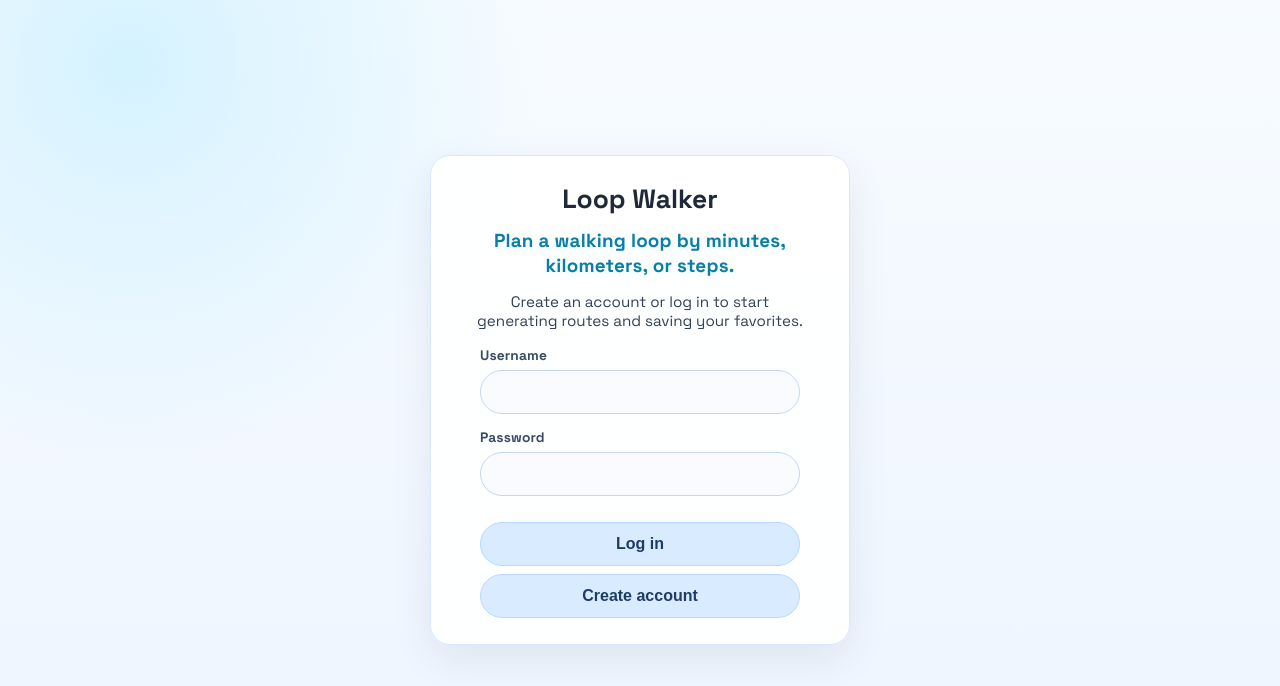
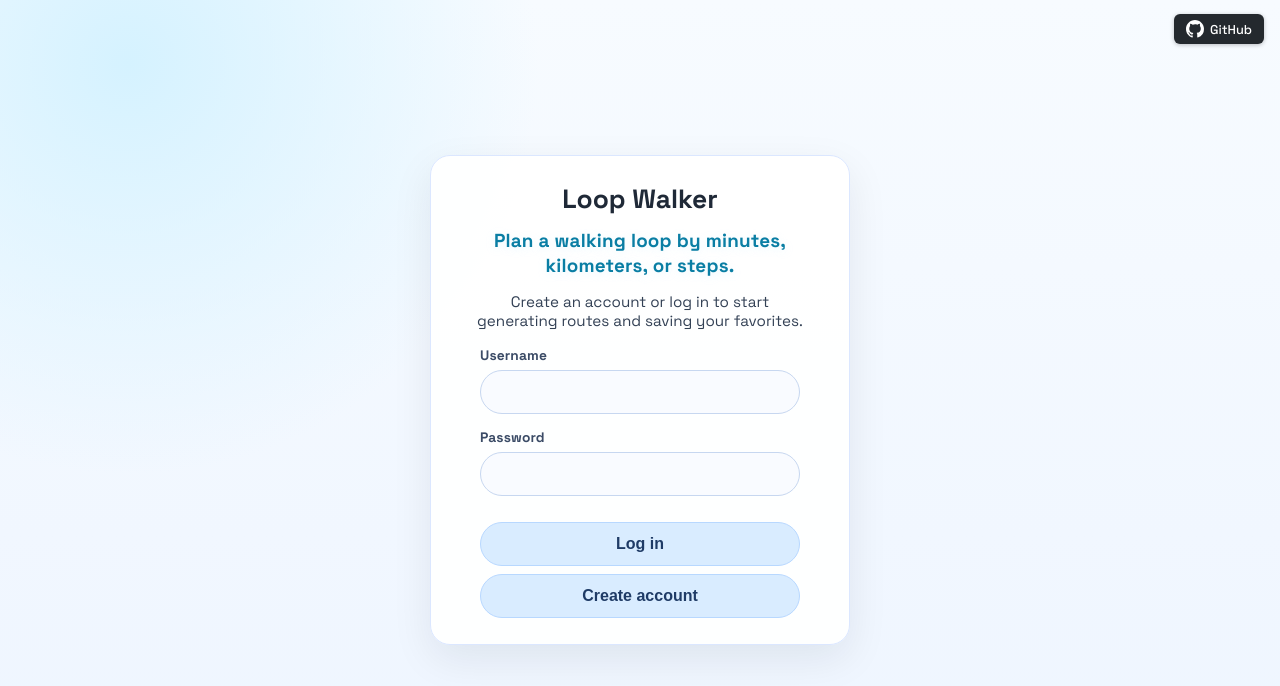
Before and after one commit to mplza/LoopWalker, a plain HTML site: page web/index.html in a window 1280 px wide. Drawn offline with nearby package versions, Linux system fonts and the light colour scheme; files that its build step writes are made by us from their sources; no server answers; files whose address does not match are found by name.

Commit message:
feat: add fixed GitHub badge to top-right corner

```diff
--- a/web/index.html
+++ b/web/index.html
@@ -19,6 +19,10 @@
     <link rel="stylesheet" href="/static/styles.css" />
   </head>
   <body>
+    <a class="gh-badge" href="https://github.com/mplza/LoopWalker" target="_blank" rel="noopener" aria-label="View on GitHub">
+      <svg height="18" viewBox="0 0 16 16" width="18" aria-hidden="true" fill="currentColor"><path d="M8 0C3.58 0 0 3.58 0 8c0 3.54 2.29 6.53 5.47 7.59.4.07.55-.17.55-.38 0-.19-.01-.82-.01-1.49-2.01.37-2.53-.49-2.69-.94-.09-.23-.48-.94-.82-1.13-.28-.15-.68-.52-.01-.53.63-.01 1.08.58 1.23.82.72 1.21 1.87.87 2.33.66.07-.52.28-.87.51-1.07-1.78-.2-3.64-.89-3.64-3.95 0-.87.31-1.59.82-2.15-.08-.2-.36-1.02.08-2.12 0 0 .67-.21 2.2.82a7.65 7.65 0 0 1 2-.27c.68 0 1.36.09 2 .27 1.53-1.04 2.2-.82 2.2-.82.44 1.1.16 1.92.08 2.12.51.56.82 1.27.82 2.15 0 3.07-1.87 3.75-3.65 3.95.29.25.54.73.54 1.48 0 1.07-.01 1.93-.01 2.2 0 .21.15.46.55.38A8.013 8.013 0 0 0 16 8c0-4.42-3.58-8-8-8z"/></svg>
+      GitHub
+    </a>
     <main>
       <section id="welcome-view" class="welcome-view">
         <div class="welcome-card">
--- a/web/styles.css
+++ b/web/styles.css
@@ -17,6 +17,26 @@ body {
   background: radial-gradient(circle at 10% 8%, #d5f2ff 0, transparent 30%),
     linear-gradient(180deg, #f7fbff 0, #eef5ff 100%);
 }
+
+.gh-badge {
+  position: fixed;
+  top: 14px;
+  right: 16px;
+  z-index: 9999;
+  display: flex;
+  align-items: center;
+  gap: 6px;
+  padding: 6px 12px;
+  background: #24292e;
+  color: #fff;
+  font-size: .8rem;
+  font-weight: 500;
+  text-decoration: none;
+  border-radius: 6px;
+  box-shadow: 0 1px 4px rgba(0,0,0,.25);
+  transition: background .15s;
+}
+.gh-badge:hover { background: #444d56; }
 
 .welcome-view {
   min-height: 100vh;
```
